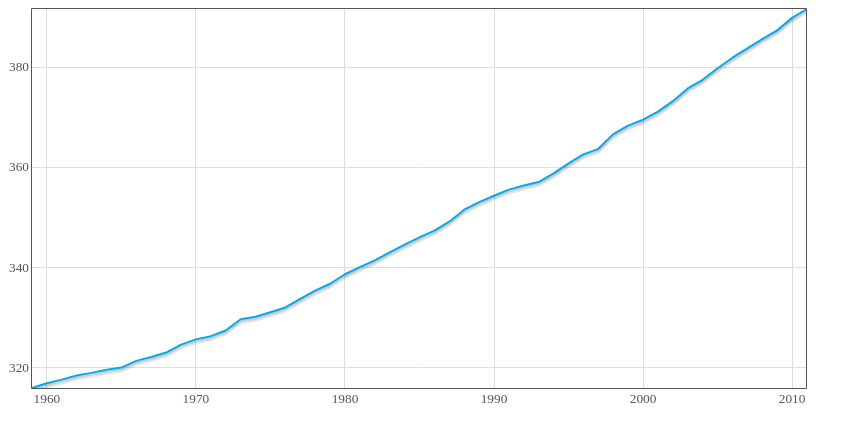
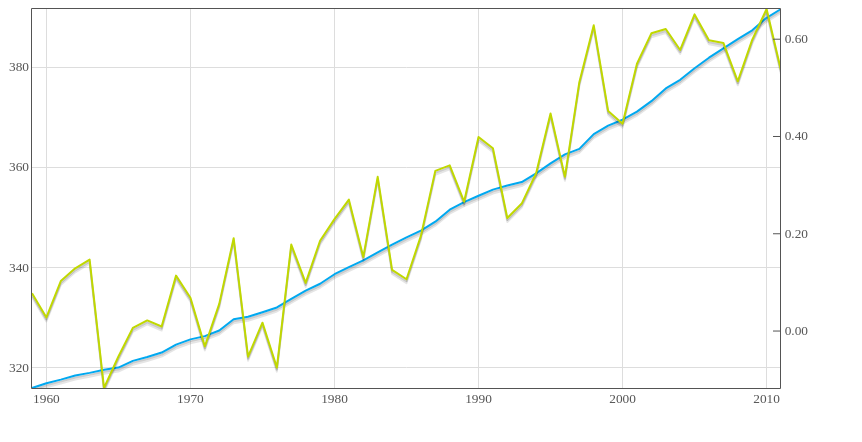
Before and after one commit to HeWhoShallNotBeMentioned/Basic_Data_Visualization_Line_Chart, a plain HTML site: page index.html in a window 1280 px wide. Shown: the whole page, without its empty margins (0-862 px from the left). Drawn offline with Linux system fonts and the light colour scheme.

Commit message:
add the temp plotting with a different yaxis

```diff
--- a/index.html
+++ b/index.html
@@ -124,7 +124,10 @@
 
     Flotr.draw(
       document.getElementById("chart"),
-      [{data: co2, lines: {show:true}}]
+      [
+        {data: co2, lines: {show:true}},
+        {data: temp, lines: {show:true}, yaxis: 2}
+      ]
     );
 
   };
```
